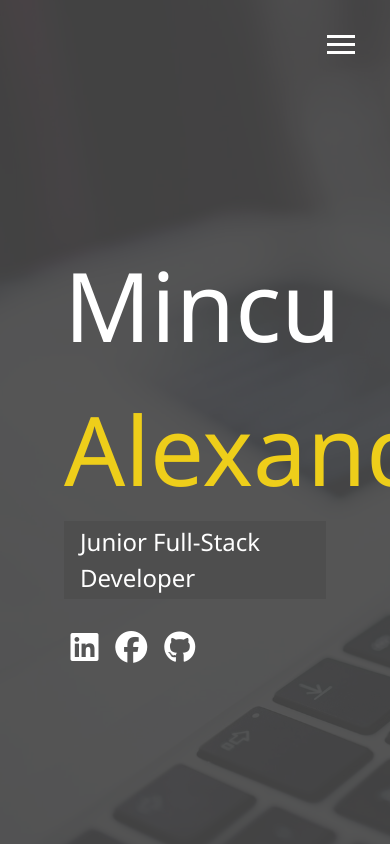
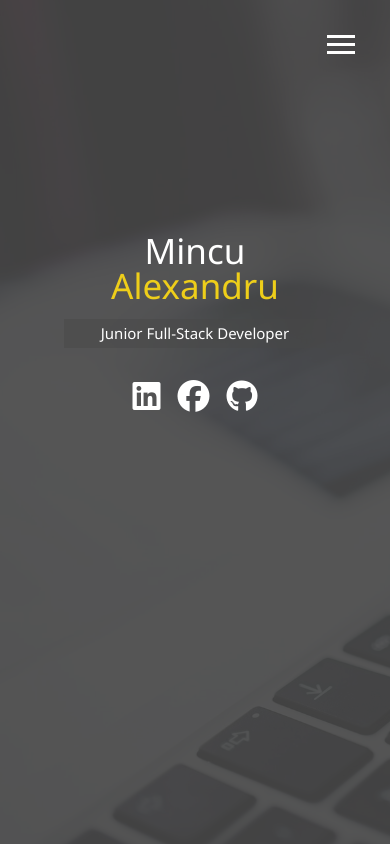
Before and after one commit to mincualexandru/modern_portfolio, a website: page dist/index.html in a window 390 px wide. Drawn offline with Linux system fonts and the light colour scheme.

Commit message:
Added media queries and made menu overlay responsive

```diff
--- a/scss/_config.scss
+++ b/scss/_config.scss
@@ -31,3 +31,28 @@ $background-opacity: 0.9;
         }
     }
 }
+
+// Media Query Mixins
+@mixin mediaSm {
+    @media screen and (max-width: 500px) {
+        @content
+    }
+}
+
+@mixin mediaMd {
+    @media screen and (max-width: 768px) {
+        @content
+    }
+}
+
+@mixin mediaLg {
+    @media screen and (min-width: 769px) and (max-width: 1170px) {
+        @content
+    }
+}
+
+@mixin mediaXl {
+    @media screen and (min-width: 1171px) {
+        @content
+    }
+}
--- a/scss/_menu.scss
+++ b/scss/_menu.scss
@@ -96,6 +96,7 @@
     }
 
     .nav-item {
+        // -> pozitia de la centru este translate3d(0,0,0) si noi setam translate-ul cu 600px in dreapta
         transform: translate3d(600px, 0, 0);
         @include easeOut;
 
--- /dev/null
+++ b/scss/_mobile.scss
@@ -0,0 +1,73 @@
+// Widescreens
+@include mediaXl {
+
+}
+
+// Desktops & Laptops
+@include mediaLg {
+
+}
+
+
+// Tablets & Small Laptops
+@include mediaMd {
+    main {
+        align-items: center;
+        text-align: center;
+
+        .lg-heading {
+            line-height: 1;
+            margin-bottom: 1rem;
+        }
+
+        .sm-heading {
+            font-size: 30px;
+        }
+    }
+
+    ul.menu-nav,
+    div.menu-branding {
+        float: none;
+        width: 100%;
+        min-height: 0;
+
+        &.show {
+            transform: translate3d(0,0,0);
+        }
+    }
+
+    .menu-nav {
+        height: 75vh;
+        transform: translate3d(-100%,0,0);
+        font-size: 24px;
+    }
+
+    .menu-branding {
+        height: 25vh;
+        transform: translate3d(100%,0,0);
+
+        .portrait {
+            background: url('../img/portrait_small.jpg');
+            width:150px;
+            height: 150px;
+        }
+    }
+}
+
+
+// Smartphone
+@include mediaSm {
+    main#home {
+        h1 {
+            margin-top: 10vh;
+
+            &.lg-heading {
+                font-size: 35px;
+            }
+        }
+
+        h2 {
+            font-size: 15px;
+        }
+    }
+}
--- a/scss/main.scss
+++ b/scss/main.scss
@@ -1,5 +1,6 @@
 @import 'config';
 @import 'menu';
+@import 'mobile';
 
 * {
     box-sizing: border-box;
```
Also changed, not shown: dist/css/main.css.
